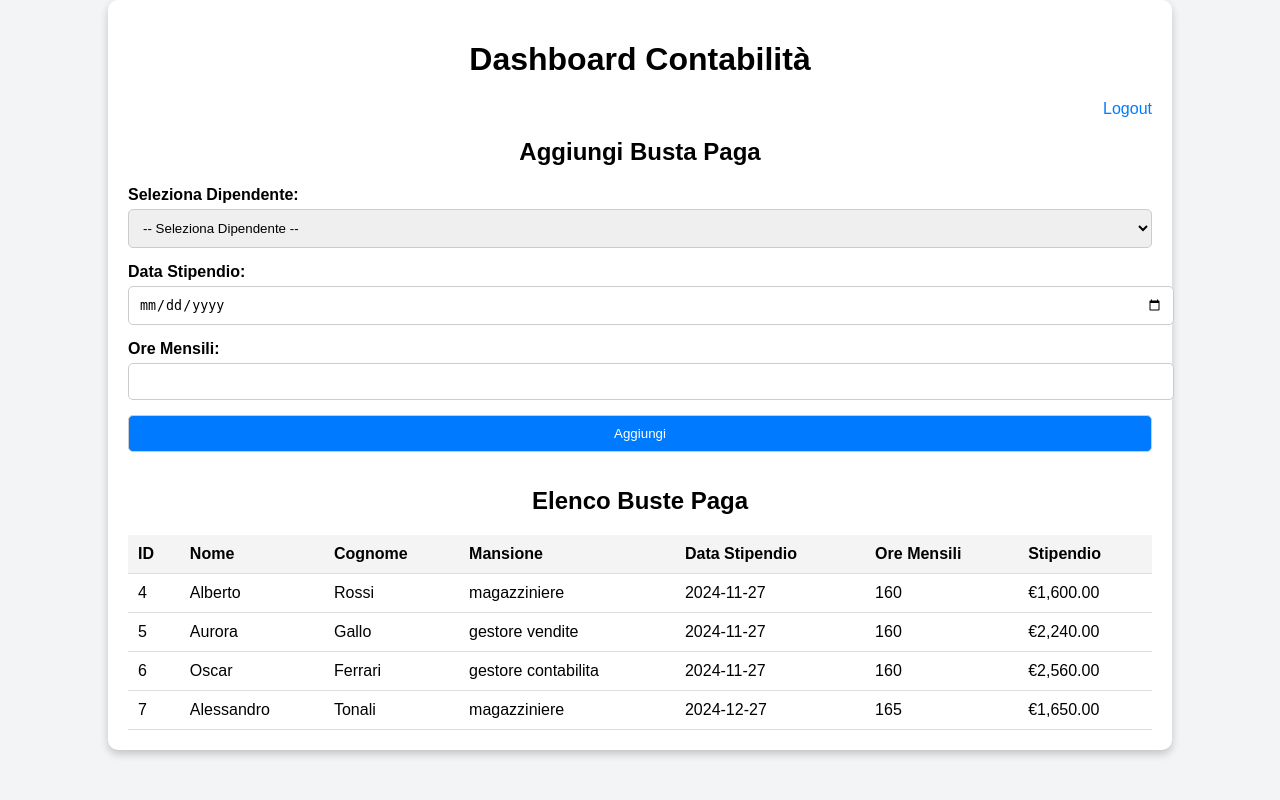
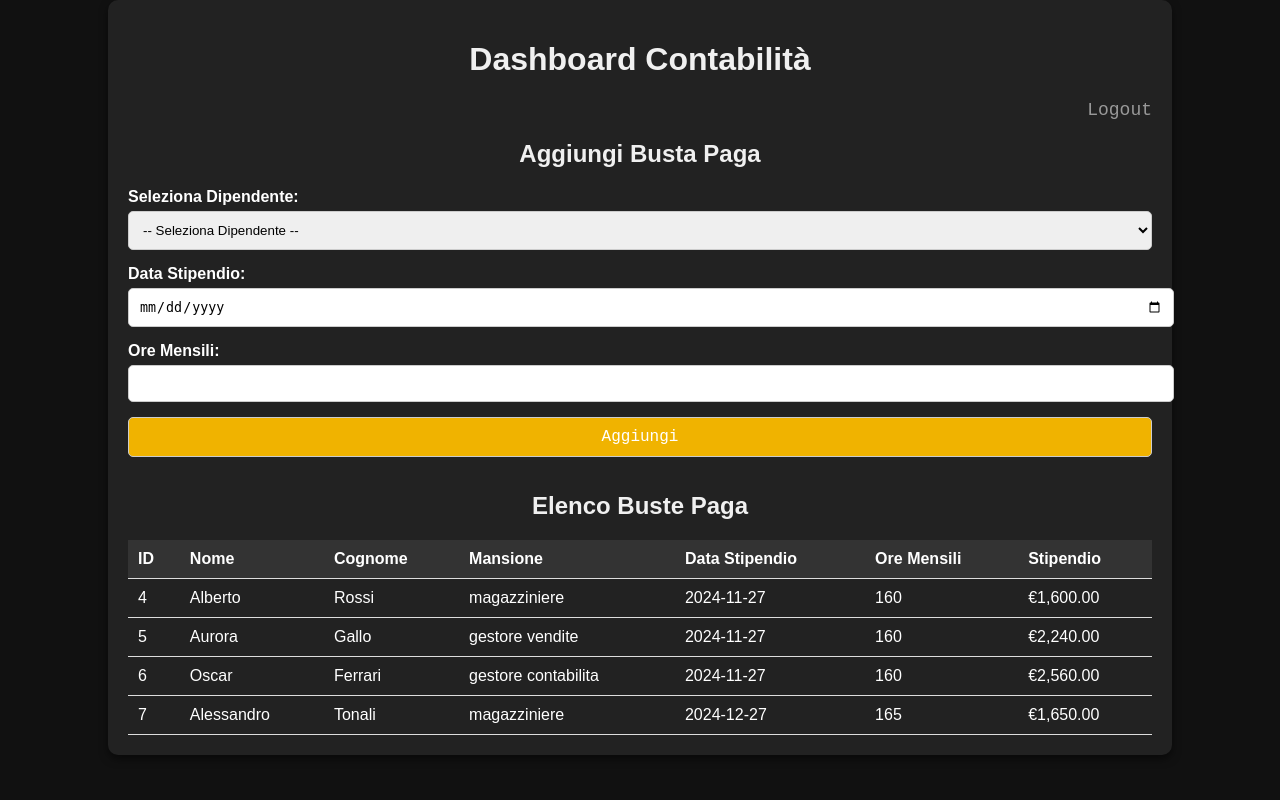
Before and after one commit to sperandioandrea/Gestione_Azienda, a PHP site: page /dashboard_contabilita.php in a window 1280 px wide. Run offline with PHP 8.4, Linux system fonts and the light colour scheme; the visitor is signed in with stand-in values (Sample User, id 1); data comes from the database, SQL or seed files in the repository.

Commit message:
dashboard_contabilita.php: miglioramento interfaccia

```diff
--- a/dashboard_contabilita.php
+++ b/dashboard_contabilita.php
@@ -76,7 +76,8 @@ $buste_paga = $stmt->fetchAll(PDO::FETCH_ASSOC);
     <style>
         body {
             font-family: Arial, sans-serif;
-            background-color: #f3f4f6;
+            background-color: #111111; /* sfondo nero */
+            color: white; /* testo bianco */
             margin: 0;
             padding: 0;
         }
@@ -85,13 +86,14 @@ $buste_paga = $stmt->fetchAll(PDO::FETCH_ASSOC);
             width: 80%;
             margin: auto;
             padding: 20px;
-            background-color: #fff;
+            background-color: #222222; /* background scuro per il contenitore */
             border-radius: 10px;
-            box-shadow: 0 4px 8px rgba(0, 0, 0, 0.2);
+            box-shadow: 0 4px 8px rgba(0, 0, 0, 0.5);
         }
 
         h1, h2, h3 {
             text-align: center;
+            color: #f0f0f0; /* colore del testo giallo chiaro */
         }
 
         form {
@@ -113,13 +115,15 @@ $buste_paga = $stmt->fetchAll(PDO::FETCH_ASSOC);
         }
 
         button {
-            background-color: #007bff;
+            background-color: #f0b300; /* giallo per il bottone */
             color: white;
             cursor: pointer;
+            font-family: 'Courier New', Courier, monospace; /* carattere personalizzato */
+            font-size: 16px;
         }
 
         button:hover {
-            background-color: #0056b3;
+            background-color: #e68a00; /* giallo scuro al passaggio del mouse */
         }
 
         table {
@@ -135,7 +139,7 @@ $buste_paga = $stmt->fetchAll(PDO::FETCH_ASSOC);
         }
 
         th {
-            background-color: #f4f4f4;
+            background-color: #333333; /* sfondo più scuro per le intestazioni della tabella */
         }
 
         .logout-btn {
@@ -143,21 +147,26 @@ $buste_paga = $stmt->fetchAll(PDO::FETCH_ASSOC);
             text-align: right;
             margin-bottom: 20px;
             text-decoration: none;
-            color: #007bff;
+            color: #999999; /* colore chiaro per il logout */
+            font-family: 'Courier New', Courier, monospace;
+            font-size: 18px;
         }
 
         .logout-btn:hover {
             text-decoration: underline;
+            color: #f0b300; /* giallo per il passaggio sopra il logout */
         }
 
         .success {
-            color: green;
+            color: #4CAF50; /* verde per messaggi di successo */
             font-weight: bold;
+            text-align: center;
         }
 
         .error {
-            color: red;
+            color: #f44336; /* rosso per messaggi di errore */
             font-weight: bold;
+            text-align: center;
         }
     </style>
 </head>
```
